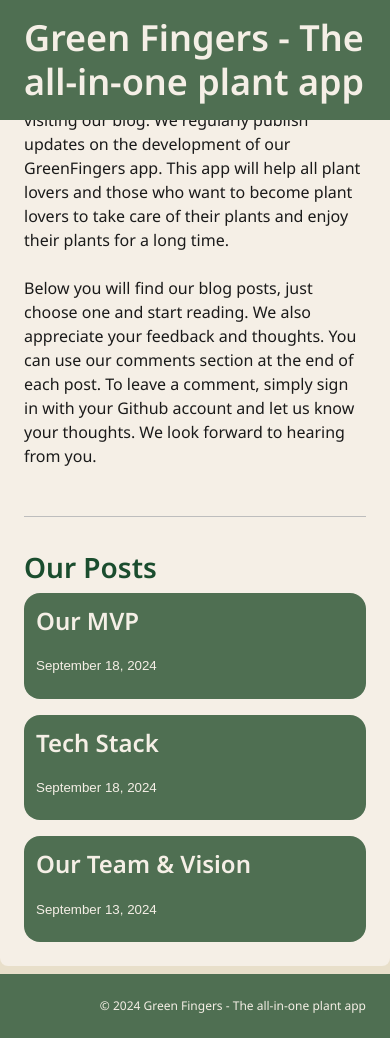
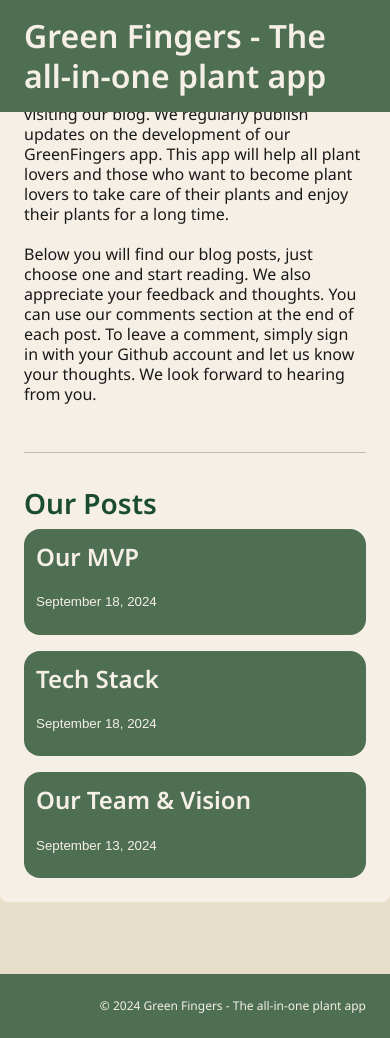
Before and after one commit to Green-Fingers-App/gardeningApp, a Jekyll site: the page built from docs/index.md, in a window 390 px wide and 1038 px high. Built offline with Jekyll 4.4.1, drawn with Linux system fonts in a browser that asks for light colours.

Commit message:
Update mobile layout

```diff
--- a/docs/assets/css/style.css
+++ b/docs/assets/css/style.css
@@ -206,8 +206,8 @@
 /* Responsive Media Queries for Mobile */
 @media screen and (max-width: 768px) {
   h1 {
-    font-size: 36px;
-    line-height: 44px;
+    font-size: 32px;
+    line-height: 40px;
   }
 
   h2 {
@@ -221,6 +221,8 @@
   }
 
   body {
+    font-size: 16px;
+    line-height: 20px;
     gap: 24px;
     margin-bottom: 72px;
   }
@@ -231,7 +233,7 @@
   }
 
   main {
-    margin: 0 24px;
+    margin: 0 96px;
     padding: 24px;
   }
 
```
